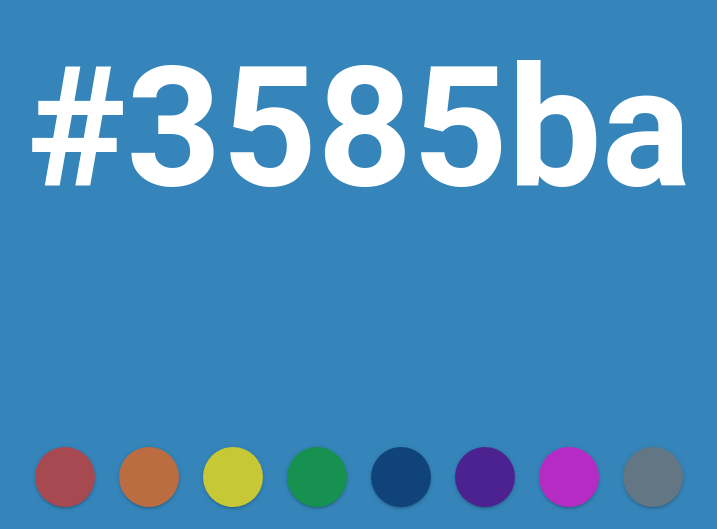
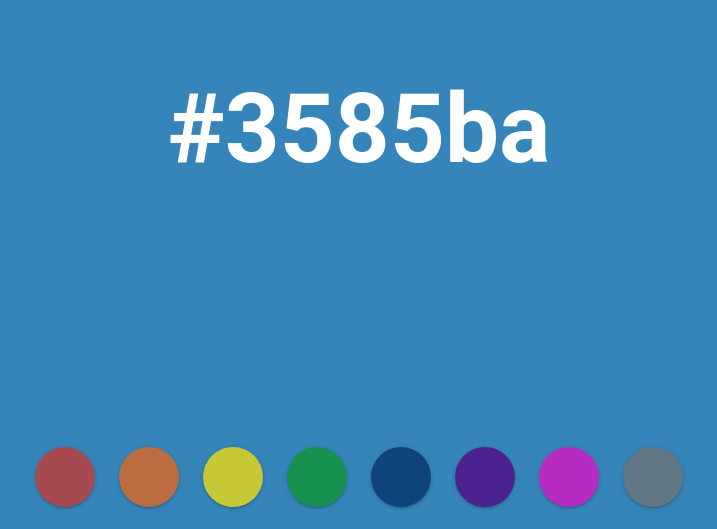
Before and after one commit to tonybatty/random-color-generator, a React (Create React App) app: page / in a window 1280 px wide. Shown: the part 271-800 px from the top of the page, without its empty margins (281-998 px from the left). Built offline with nearby package versions, Linux system fonts and the light colour scheme.

Commit message:
set maximum text size for desktop screens

```diff
--- a/src/pages/Home.css
+++ b/src/pages/Home.css
@@ -18,6 +18,12 @@
   font-weight: bold;
   -webkit-font-smoothing: antialiased;
   -moz-osx-font-smoothing: grayscale;
+}
+
+@media only screen and (min-width: 992px) {
+  .hex-code {
+    font-size: 96px;
+  }
 }
 
 .hue-button-group {
```
